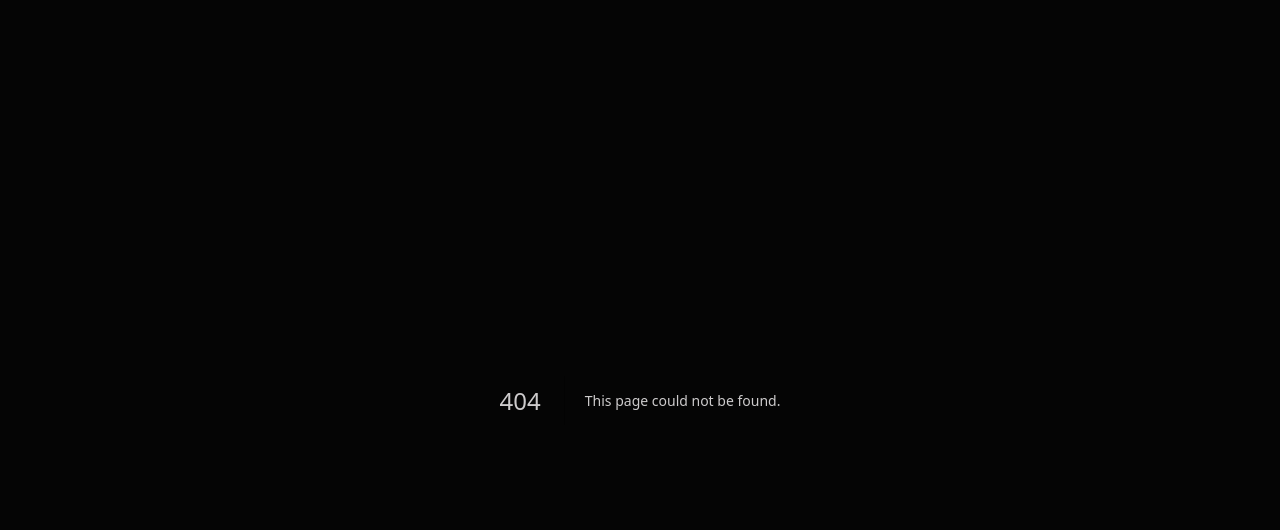
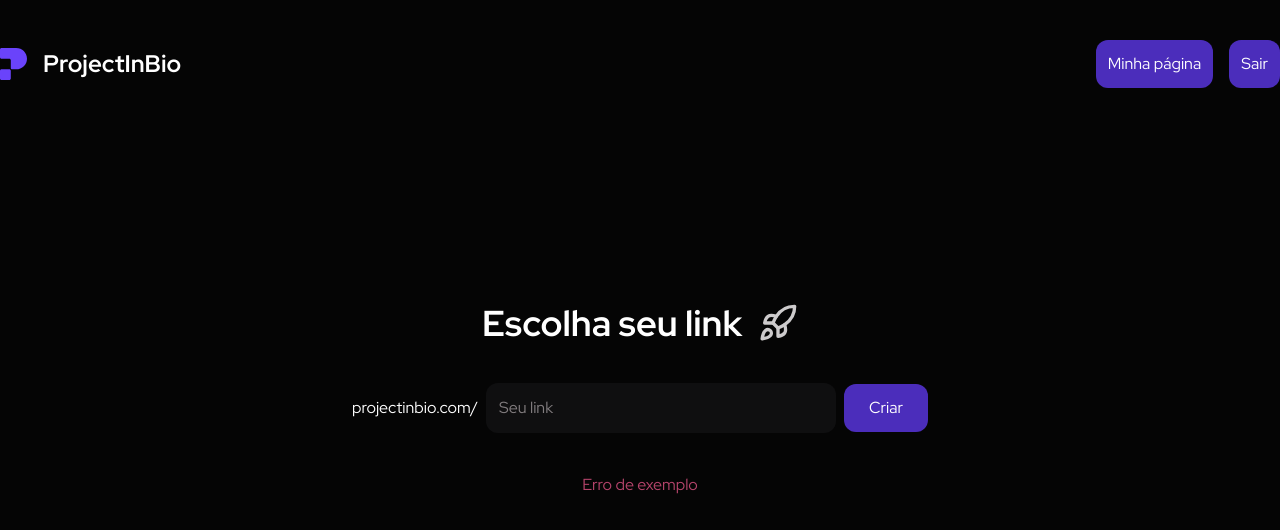
Before and after one commit to Dev-Lops/projectinbio, a Next.js app: page /criar in a window 1280 px wide. Before the commit this address had no page. Shown: the top 530 px of the page. Built offline with nearby package versions, Linux system fonts and the light colour scheme.

Commit message:
✅ - refact a structure and Create a link page

```diff
--- /dev/null
+++ b/app/(pages)/criar/page.tsx
@@ -0,0 +1,26 @@
+import { Header } from "@/app/components/landing-page/header";
+import Button from "@/app/components/ui/button";
+import TextInput from "@/app/components/ui/text-input";
+import { Rocket } from "lucide-react";
+
+export default function CriarPage() {
+  return (
+    <div className="max-w-7xl mx-auto">
+      <Header />
+      <div className="h-screen flex flex-col gap-10 items-center justify-center max-w-xl mx-auto">
+        <div className="flex items-center gap-4">
+          <h1 className="text-white text-4xl font-bold">Escolha seu link</h1>
+          <Rocket className="size-10" />
+        </div>
+        <form action="" className=" w-full flex items-center gap-2">
+          <span className="text-white">projectinbio.com/</span>
+          <TextInput type="text" placeholder="Seu link" />
+          <Button className="w-[126px]">Criar</Button>
+        </form>
+        <div>
+          <span className="text-accent-pink">Erro de exemplo</span>
+        </div>
+      </div>
+    </div>
+  )
+}
--- /dev/null
+++ b/app/(pages)/page.tsx
@@ -0,0 +1,18 @@
+import { Faq } from "../components/landing-page/faq";
+import { Header } from "../components/landing-page/header";
+import Hero from "../components/landing-page/hero";
+import Pricing from "../components/landing-page/pricing";
+
+import { VideoExplanation } from "../components/landing-page/video-explanation";
+
+export default function Home() {
+  return (
+    <div className=" max-w-7xl mx-auto">
+      <Header />
+      <Hero />
+      <VideoExplanation />
+      <Pricing />
+      <Faq />
+    </div>
+  );
+}
--- a/app/components/landing-page/faq.tsx
+++ b/app/components/landing-page/faq.tsx
@@ -28,7 +28,7 @@
       <h3 className="text-white text-2xl font-bold">Dúvidas frequentes</h3>
       <div className="grid grid-cols-2 gap-3">
         {faq.map((item) => (
-          <FaqItem title={item.title} description={item.description} />
+          <FaqItem key={item.title} title={item.title} description={item.description} />
         ))}
       </div>
     </div >
--- a/app/components/landing-page/hero.tsx
+++ b/app/components/landing-page/hero.tsx
@@ -11,7 +11,7 @@
         <h1 className="text-white text-5xl font-bold leading-[64px]">Seus projetos e redes sociais em um único link</h1>
         <h2 className="text-xl leading-6">Crie sua própria pagina de projetos e compartilhe eles com o mundo.
           <br />
-          Acompanhe o engajamento com o Analytics de cliques e acessos.
+          Acompanhe o engajamento com o Analytics de cliques.
         </h2>
         <div className="flex items-center gap-2 w-full mt-[10vh]">
           <span className="text-white text-xl">projectinbio.com/</span>
--- a/app/components/ui/button.tsx
+++ b/app/components/ui/button.tsx
@@ -10,7 +10,7 @@
 } & React.ButtonHTMLAttributes<HTMLButtonElement>) {
   return (
     <button {...props}
-      className={cn("text-white p-3 rounded-xl whitespace-nowrap hover:opacity-95 disabled:opacity-70 disabled:cursor-not-allowed",
+      className={cn("text-white p-3 rounded-xl whitespace-nowrap hover:opacity-85 disabled:opacity-70 disabled:cursor-not-allowed",
         variant === "primary" && "bg-accent-purple",
         variant === "secondary" && "bg-background-tertiary",
         variant === "ghost" && "bg-border-primary",
--- a/app/components/ui/text-input.tsx
+++ b/app/components/ui/text-input.tsx
@@ -3,7 +3,7 @@
 export default function TextInput(props: React.InputHTMLAttributes<HTMLInputElement>) {
   return (
     <input {...props} className={cn(`
-      w-full p-3 bg-background-secondary text-white placeholder:text-content-placeholder rounded-xl border border-transparent hover:border-border-secondary hover:text-content-body active:border-border-tertiary
+      w-full p-3 bg-background-secondary text-white placeholder:text-content-placeholder rounded-xl border border-transparent hover:border-accent-purple hover:text-content-body focus:border-accent-purple
       `, props.className)} />
   )
 }
--- a/app/page.tsx
+++ /dev/null
@@ -1,18 +0,0 @@
-import { Faq } from "./components/landing-page/faq";
-import { Header } from "./components/landing-page/header";
-import Hero from "./components/landing-page/hero";
-import Pricing from "./components/landing-page/pricing";
-
-import { VideoExplanation } from "./components/landing-page/video-explanation";
-
-export default function Home() {
-  return (
-    <div className=" max-w-7xl mx-auto">
-      <Header />
-      <Hero />
-      <VideoExplanation />
-      <Pricing />
-      <Faq />
-    </div>
-  );
-}
```
Also changed, not shown: app/(pages)/globals.css (renamed from app/globals.css), app/(pages)/layout.tsx (renamed from app/layout.tsx).
